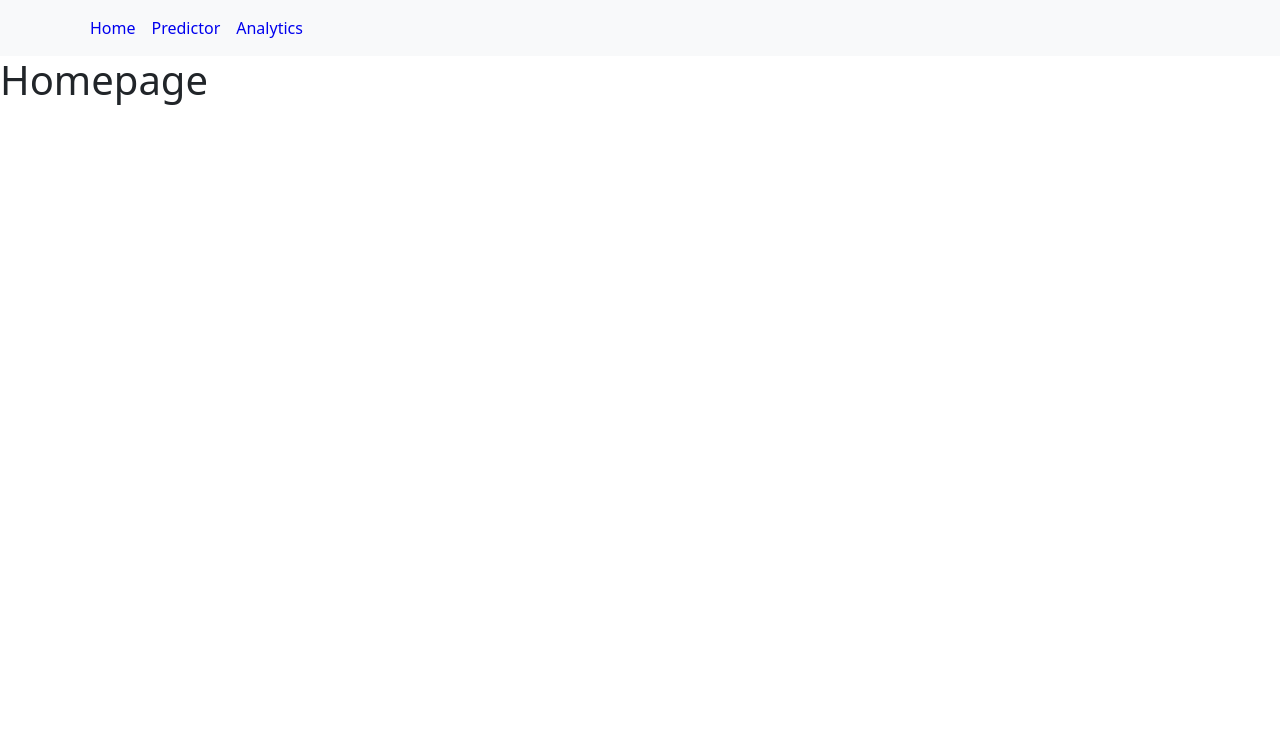
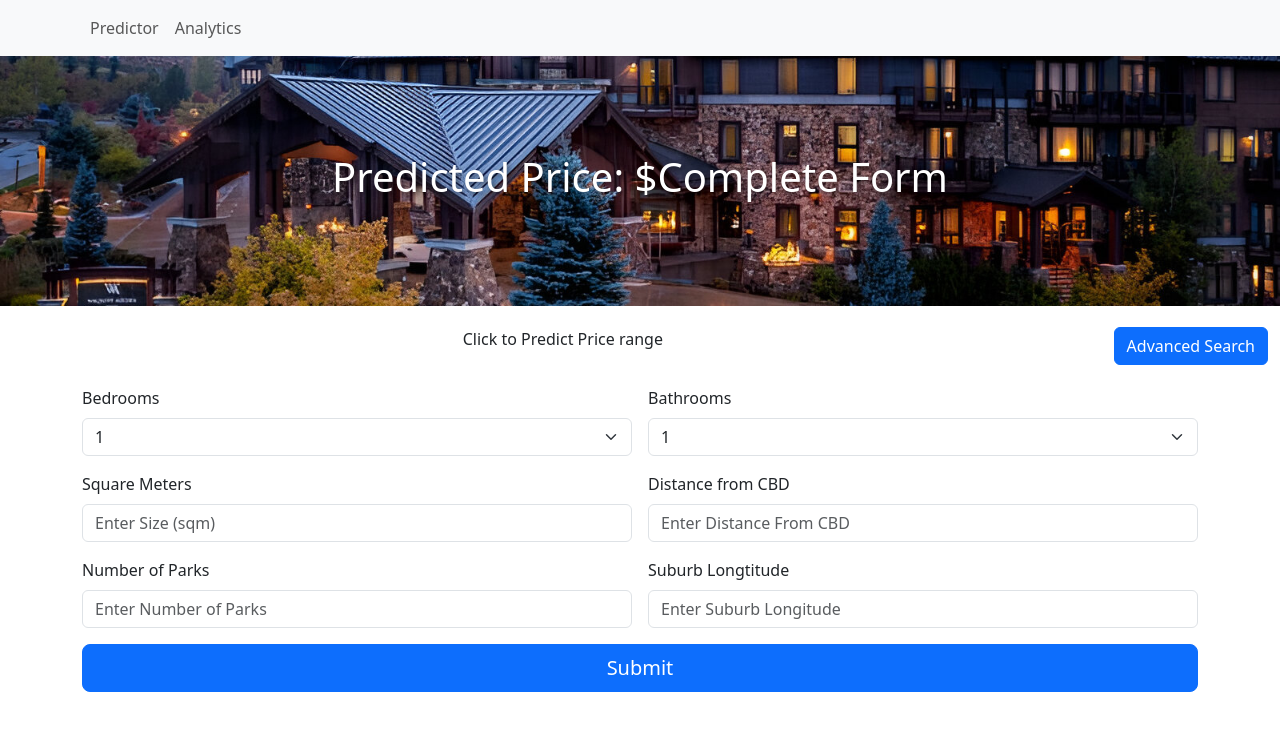
Before and after one commit to isaaciguess/Innovation-Project-Assignment-3, a React (Create React App) app: page / in a window 1280 px wide. Shown: the top 730 px of the page. Built offline with nearby package versions, Linux system fonts and the light colour scheme.

Commit message:
Removed homepage

```diff
--- a/src/App.js
+++ b/src/App.js
@@ -1,6 +1,5 @@
 import React from 'react';
 import MyNavbar from './components/navbar';
-import HomePage from './pages/home';
 import AnalyticsPage from './pages/analytics';
 import PredictionPage from './pages/prediction';
 import { Routes, Route } from 'react-router-dom';
@@ -18,7 +17,7 @@
     <MyNavbar/>
     <div>
     <Routes>
-      <Route path="/"  element={<HomePage/>} />
+      <Route path="/"  element={<PredictionPage/>} />
       <Route path="/analytics"  element={<AnalyticsPage />}/>
       <Route path="/prediction"  element={<PredictionPage/>}/>
     </Routes>
--- a/src/components/navbar.js
+++ b/src/components/navbar.js
@@ -10,7 +10,6 @@
         <Navbar bg="light" data-bs-theme="light">
             <Container>
             <Nav className="me-auto">
-                <Link className="nav-link" to="/">Home</Link>
                 <Link className="nav-link" to="/prediction">Predictor</Link>
                 <Link className="nav-link" to="/analytics">Analytics</Link>
             </Nav>
--- a/src/pages/analytics.js
+++ b/src/pages/analytics.js
@@ -57,9 +57,9 @@
 
     return (
       <div>
-        <Container>
-        <h1>Analytics</h1>
-        </Container>
+    <Container className="d-flex justify-content-center align-items-center" style={{ height: '12vh' }}>
+      <h1>Analytics</h1>
+    </Container>
         <Container>
           <ChartSelection features={filteredFeatures} formData={formData} onInputChange={handleInputChange}/>
         </Container>
--- a/src/pages/home.js
+++ /dev/null
@@ -1,9 +0,0 @@
-import React from "react";
-
-export default class HomePage extends React.Component {
-    render() {
-        return (
-            <h1>Homepage</h1>
-        );
-    }
-}
```
